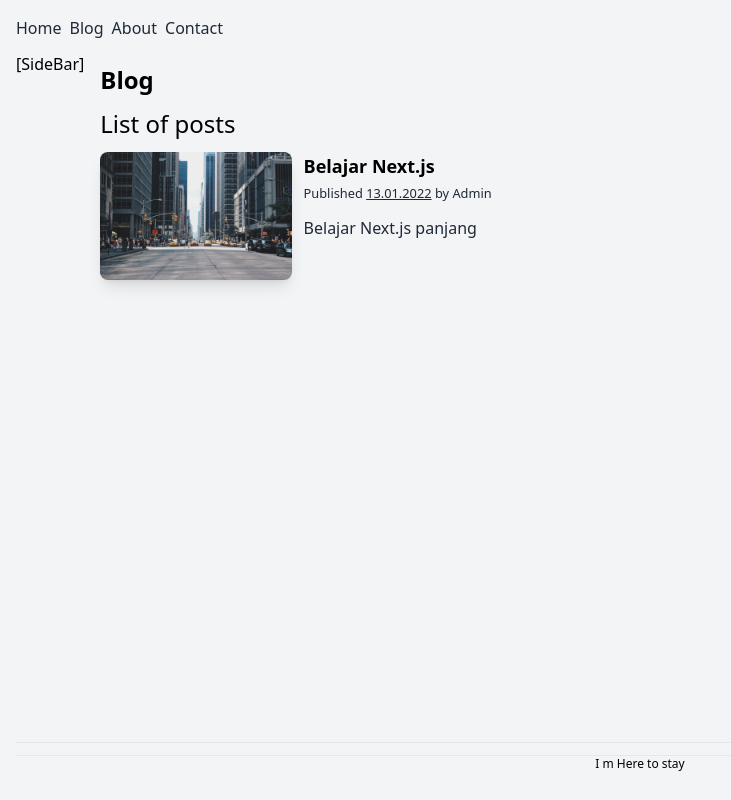
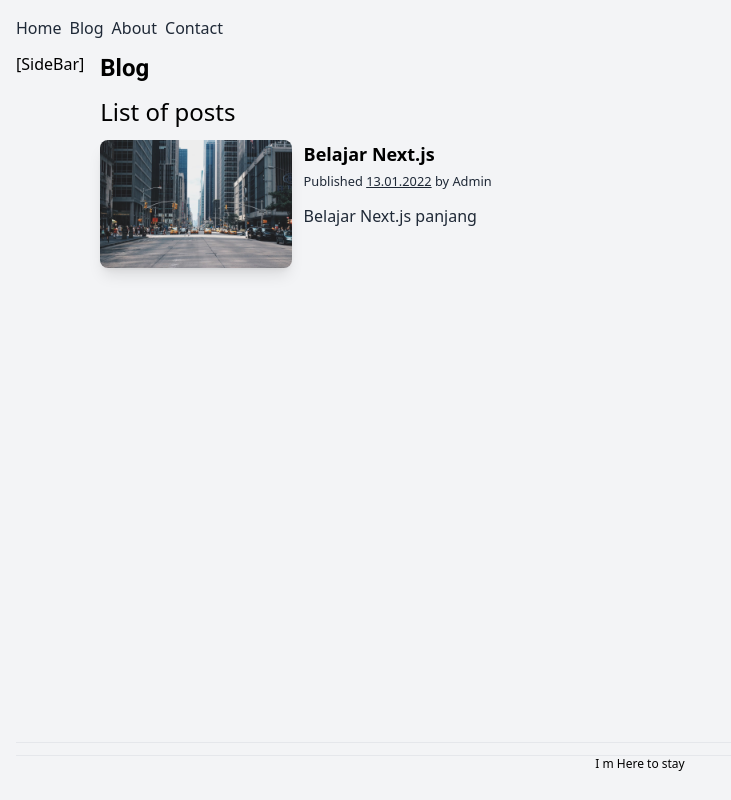
Before and after one commit to bgsdewo/Next.js_With_Headless_CMS, a Next.js app in the folder learn-nextjs/: page /blog in a window 1280 px wide. Shown: the whole page, without its empty margins (0-731 px from the left). Built offline with nearby package versions, Linux system fonts and the light colour scheme.

Commit message:
Cara Terbaik Menggunakan Font Di Next.Js

```diff
--- /dev/null
+++ b/learn-nextjs/app/fonts.js
@@ -0,0 +1,6 @@
+import { Roboto } from "next/font/google";
+
+export const roboto = Roboto({
+  weight: ["400", "700"],
+  subsets: ["latin"],
+});
--- a/learn-nextjs/components/Heading.jsx
+++ b/learn-nextjs/components/Heading.jsx
@@ -1,3 +1,8 @@
+import { roboto } from "@/app/fonts";
 export default function Heading({ children }) {
-  return <h1 className="text-2xl font-bold py-3"> {children}</h1>;
+  return (
+    <h1 className={`text-2xl font-bold pb-3 ${roboto.className}`}>
+      {children}
+    </h1>
+  );
 }
```
